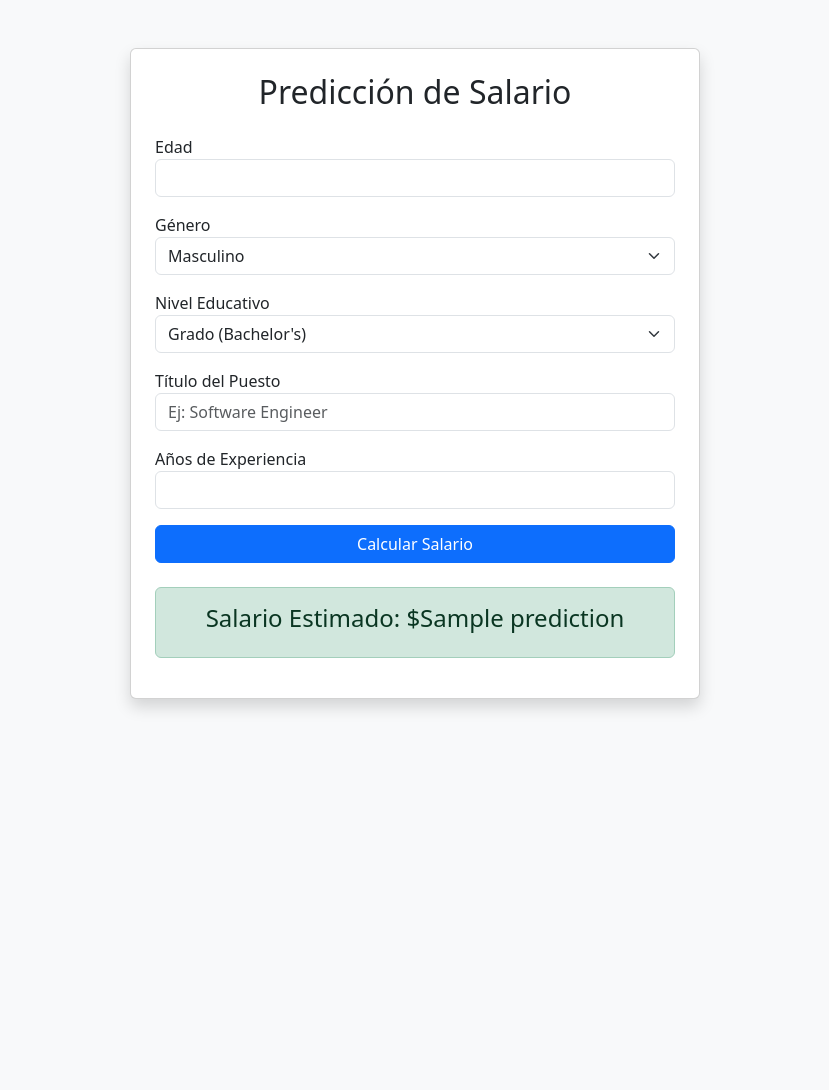
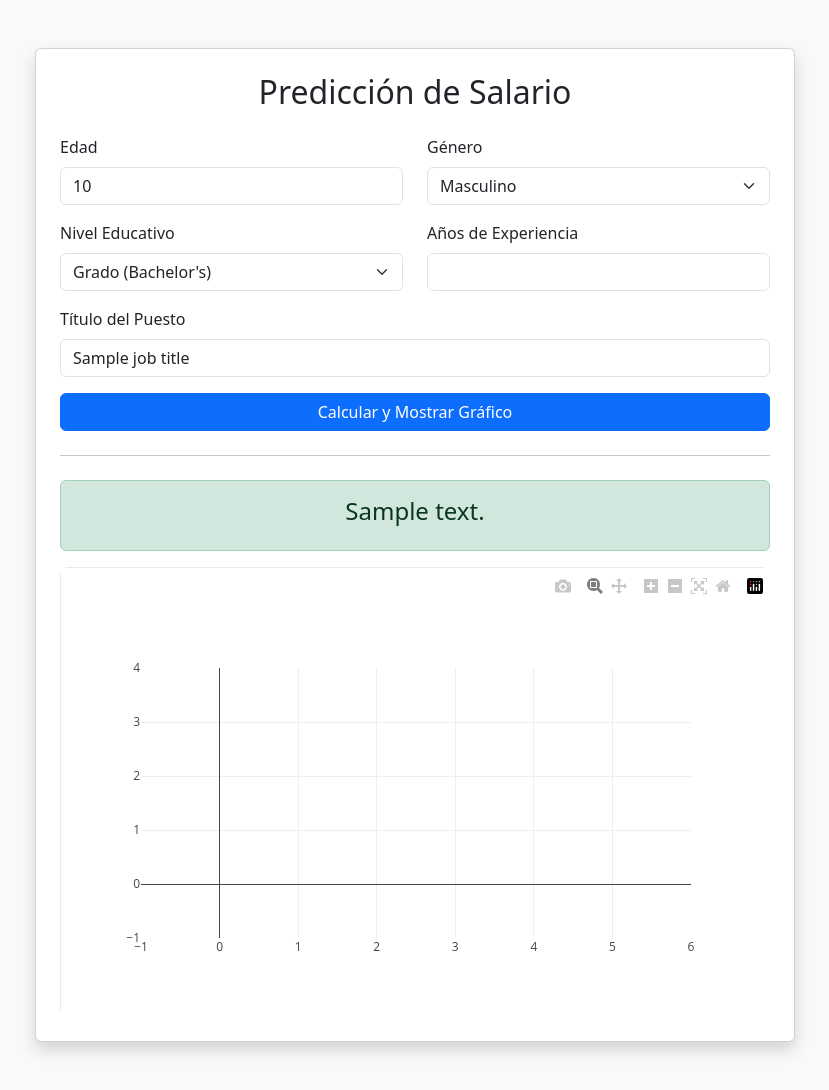
Before and after one commit to Maykel-dev/salary-predictor-web-app, a Flask app: template templates/index.html in a window 1280 px wide. Shown: the whole page, without its empty margins (225-1054 px from the left). Before the commit the page ends 710 px from the top, so only its background shows below. Run offline with Flask 3, Linux system fonts and the light colour scheme; the template is opened without the code that fills it: most values are stand-ins (such as "Sample title", 1, 10 or a date in 2020); parts of the project's set-up code (start-up, migrations or seed data) failed here and were passed over; some libraries are stand-ins or nearby versions.

Commit message:
Actualización: Gráfico dinámico interactivo con Plotly y persistencia de datos

```diff
--- a/app.py
+++ b/app.py
@@ -1,10 +1,13 @@
 from flask import Flask, render_template, request
+import pandas as pd
 import joblib
-import pandas as pd
+import json
 
 app = Flask(__name__)
-# Cargar el modelo persistido (Requisito 2.2 del PDF)
+
+# Cargamos el modelo y el dataset para las comparativas
 model = joblib.load('model.pkl')
+df = pd.read_csv('salarydataset.csv')
 
 @app.route('/')
 def index():
@@ -12,18 +15,51 @@ def index():
 
 @app.route('/predict', methods=['POST'])
 def predict():
-    input_data = {
-        'Age': [float(request.form['age'])],
-        'Gender': [request.form['gender']],
-        'Education Level': [request.form['education']],
-        'Job Title': [request.form['job_title']],
-        'Years of Experience': [float(request.form['experience'])]
+    # 1. Capturar datos del formulario
+    age = request.form.get('age')
+    gender = request.form.get('gender')
+    education = request.form.get('education')
+    job_title = request.form.get('job_title')
+    experience = request.form.get('experience')
+
+    # 2. Realizar la predicción
+    input_df = pd.DataFrame([[float(age), gender, education, job_title, float(experience)]],
+                              columns=['Age', 'Gender', 'Education Level', 'Job Title', 'Years of Experience'])
+    prediction = float(model.predict(input_df)[0])
+
+    # 3. Obtener el promedio del dataset para comparar
+    avg_val = df[df['Education Level'] == education]['Salary'].mean()
+    if pd.isna(avg_val):
+        avg_val = df['Salary'].mean()
+
+    # 4. CREACIÓN MANUAL DEL GRÁFICO (Solución definitiva para las barras en blanco)
+    graph_data = {
+        "data": [
+            {
+                "x": ["Tu Predicción", f"Promedio {education}"],
+                "y": [prediction, float(avg_val)],
+                "type": "bar",
+                "marker": {"color": ["#0d6efd", "#ffc107"]}, # Azul y Amarillo
+                "name": "Salario"
+            }
+        ],
+        "layout": {
+            "title": {"text": "Comparativa de Salarios"},
+            "yaxis": {"title": "Salario ($)", "range": [0, max(prediction, avg_val) * 1.2]},
+            "xaxis": {"title": "Categoría"},
+            "template": "plotly_white",
+            "margin": {"t": 50, "b": 50, "l": 50, "r": 50}
+        }
     }
 
-    df_input = pd.DataFrame(input_data)
-    prediction = model.predict(df_input)[0]
+    # Convertimos el diccionario directamente a texto JSON
+    graphJSON = json.dumps(graph_data)
 
-    return render_template('index.html', prediction=f"{prediction:,.2f}")
+    return render_template('index.html',
+                           prediction_text=f'Salario Estimado: ${prediction:,.2f}',
+                           graphJSON=graphJSON,
+                           age=age, gender=gender, education=education,
+                           job_title=job_title, experience=experience)
 
 if __name__ == '__main__':
-    app.run(host='0.0.0.0', port=5000, debug=True)
+    app.run(debug=True)
--- a/templates/index.html
+++ b/templates/index.html
@@ -2,38 +2,70 @@
 <html lang="es">
 <head>
     <meta charset="UTF-8">
-    <title>Salary Predictor</title>
+    <meta name="viewport" content="width=device-width, initial-scale=1.0">
+    <title>Salary Predictor - Interactivo</title>
     <link rel="stylesheet" href="https://cdn.jsdelivr.net/npm/bootstrap@5.3.0/dist/css/bootstrap.min.css">
+    <script src="https://cdn.plot.ly/plotly-latest.min.js"></script>
 </head>
 <body class="bg-light">
-    <div class="container mt-5">
+    <div class="container mt-5 mb-5">
         <div class="row justify-content-center">
-            <div class="col-md-6 card shadow p-4">
+            <div class="col-md-8 card shadow p-4">
                 <h2 class="text-center mb-4">Predicción de Salario</h2>
+
                 <form action="/predict" method="POST">
-                    <div class="mb-3"><label>Edad</label><input type="number" name="age" class="form-control" required></div>
-                    <div class="mb-3"><label>Género</label>
-                        <select name="gender" class="form-select">
-                            <option value="Male">Masculino</option>
-                            <option value="Female">Femenino</option>
-                        </select>
+                    <div class="row">
+                        <div class="col-md-6 mb-3">
+                            <label class="form-label">Edad</label>
+                            <input type="number" name="age" class="form-control" value="{{ age }}" required>
+                        </div>
+                        <div class="col-md-6 mb-3">
+                            <label class="form-label">Género</label>
+                            <select name="gender" class="form-select">
+                                <option value="Male" {% if gender == 'Male' %}selected{% endif %}>Masculino</option>
+                                <option value="Female" {% if gender == 'Female' %}selected{% endif %}>Femenino</option>
+                            </select>
+                        </div>
                     </div>
-                    <div class="mb-3"><label>Nivel Educativo</label>
-                        <select name="education" class="form-select">
-                            <option value="Bachelor's">Grado (Bachelor's)</option>
-                            <option value="Master's">Maestría</option>
-                            <option value="PhD">Doctorado</option>
-                        </select>
+
+                    <div class="row">
+                        <div class="col-md-6 mb-3">
+                            <label class="form-label">Nivel Educativo</label>
+                            <select name="education" class="form-select">
+                                <option value="Bachelor's" {% if education == "Bachelor's" %}selected{% endif %}>Grado (Bachelor's)</option>
+                                <option value="Master's" {% if education == "Master's" %}selected{% endif %}>Maestría</option>
+                                <option value="PhD" {% if education == "PhD" %}selected{% endif %}>Doctorado</option>
+                            </select>
+                        </div>
+                        <div class="col-md-6 mb-3">
+                            <label class="form-label">Años de Experiencia</label>
+                            <input type="number" step="0.1" name="experience" class="form-control" value="{{ experience }}" required>
+                        </div>
                     </div>
-                    <div class="mb-3"><label>Título del Puesto</label><input type="text" name="job_title" class="form-control" placeholder="Ej: Software Engineer" required></div>
-                    <div class="mb-3"><label>Años de Experiencia</label><input type="number" step="0.1" name="experience" class="form-control" required></div>
-                    <button type="submit" class="btn btn-primary w-100">Calcular Salario</button>
+
+                    <div class="mb-3">
+                        <label class="form-label">Título del Puesto</label>
+                        <input type="text" name="job_title" class="form-control" value="{{ job_title }}" placeholder="Ej: Software Engineer" required>
+                    </div>
+
+                    <button type="submit" class="btn btn-primary w-100">Calcular y Mostrar Gráfico</button>
                 </form>
 
-                {% if prediction %}
-                <div class="alert alert-success mt-4 text-center">
-                    <h4>Salario Estimado: ${{ prediction }}</h4>
+                {% if prediction_text %}
+                <hr class="my-4">
+                <div class="alert alert-success text-center">
+                    <h4>{{ prediction_text }}</h4>
                 </div>
+
+                <div id="chart" style="width:100%; height:450px; border-radius: 8px; border: 1px solid #eaeaea;"></div>
+
+                <script>
+                    // Recibimos los datos del servidor
+                    var graph = {{ graphJSON | safe }};
+
+                    // Renderizamos el gráfico usando la estructura de datos y diseño
+                    Plotly.newPlot('chart', graph.data, graph.layout, {responsive: true});
+                </script>
                 {% endif %}
             </div>
         </div>
```
Also changed, not shown: visualizaciones.py (added, +46 -0 lines).
